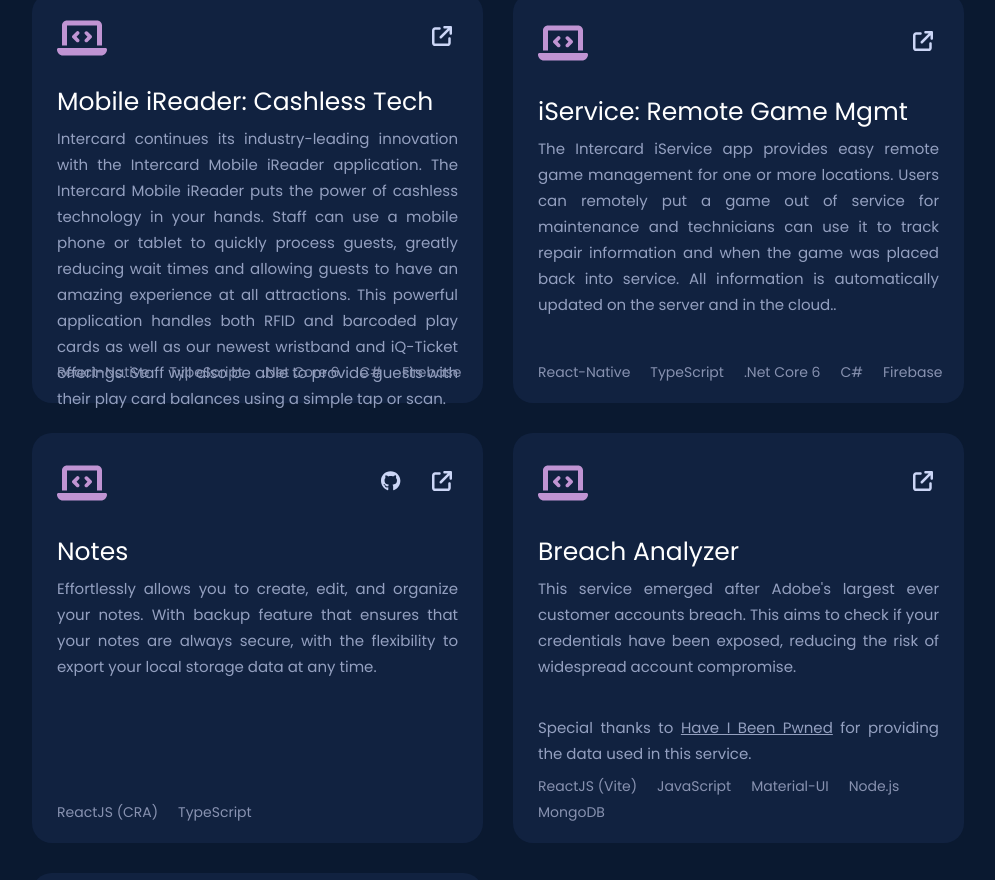
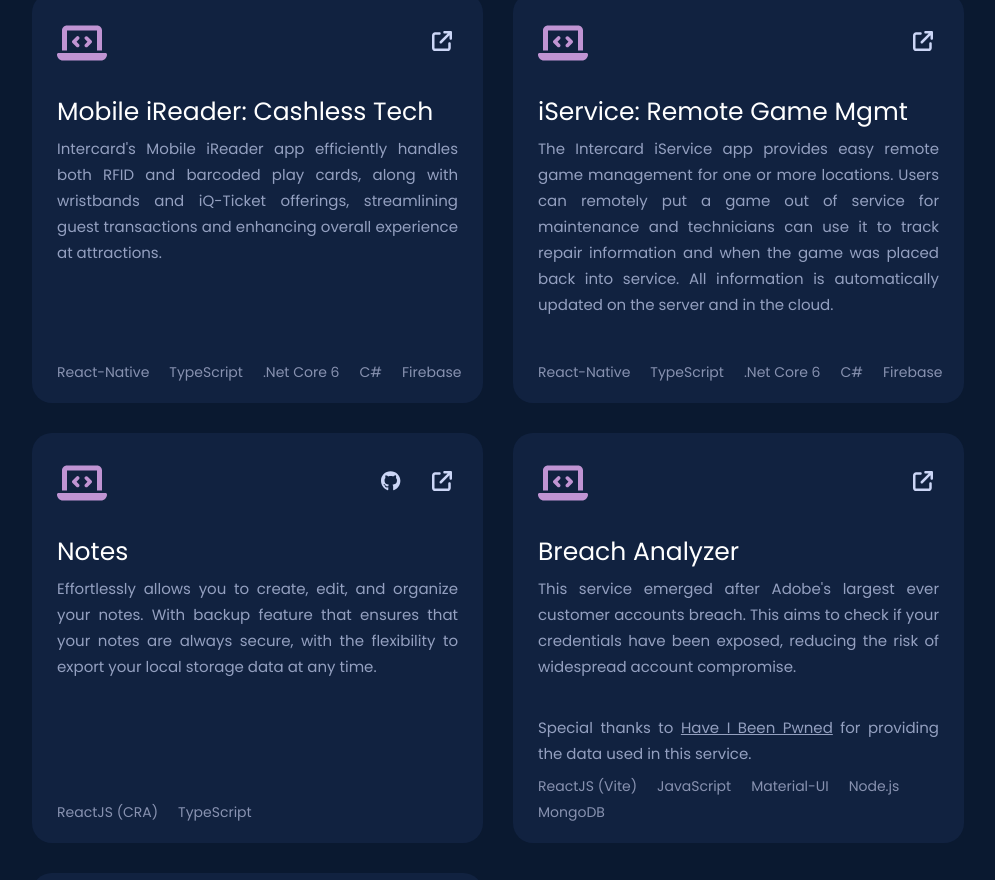
Before and after one commit to barreyrojohnmiko/personal-portfolio, a React (Create React App) app: page /#/ in a window 1280 px wide. Shown: the part 2115-2995 px from the top of the page, without its empty margins (142-1137 px from the left). Built offline with nearby package versions, Linux system fonts and the light colour scheme.

Commit message:
ui updates

```diff
--- a/src/components/projects/Projects.tsx
+++ b/src/components/projects/Projects.tsx
@@ -25,7 +25,7 @@
   {
     projectLabel: 'Mobile iReader: Cashless Tech',
     projectDescription:
-      'Intercard continues its industry-leading innovation with the Intercard Mobile iReader application. The Intercard Mobile iReader puts the power of cashless technology in your hands. Staff can use a mobile phone or tablet to quickly process guests, greatly reducing wait times and allowing guests to have an amazing experience at all attractions. This powerful application handles both RFID and barcoded play cards as well as our newest wristband and iQ-Ticket offerings. Staff will also be able to provide guests with their play card balances using a simple tap or scan.',
+      `Intercard's Mobile iReader app efficiently handles both RFID and barcoded play cards, along with wristbands and iQ-Ticket offerings, streamlining guest transactions and enhancing overall experience at attractions.`,
     externalLink:
       'https://play.google.com/store/apps/details?id=com.intercardinc.mobileireader',
     techUsed: ['React-Native', 'TypeScript', '.Net Core 6', 'C#', 'Firebase'],
@@ -33,7 +33,7 @@
   {
     projectLabel: 'iService: Remote Game Mgmt',
     projectDescription:
-      'The Intercard iService app provides easy remote game management for one or more locations. Users can remotely put a game out of service for maintenance and technicians can use it to track repair information and when the game was placed back into service. All information is automatically updated on the server and in the cloud..',
+      'The Intercard iService app provides easy remote game management for one or more locations. Users can remotely put a game out of service for maintenance and technicians can use it to track repair information and when the game was placed back into service. All information is automatically updated on the server and in the cloud.',
     externalLink:
       'https://play.google.com/store/apps/details?id=com.intercard.service.application',
     techUsed: ['React-Native', 'TypeScript', '.Net Core 6', 'C#', 'Firebase'],
```
